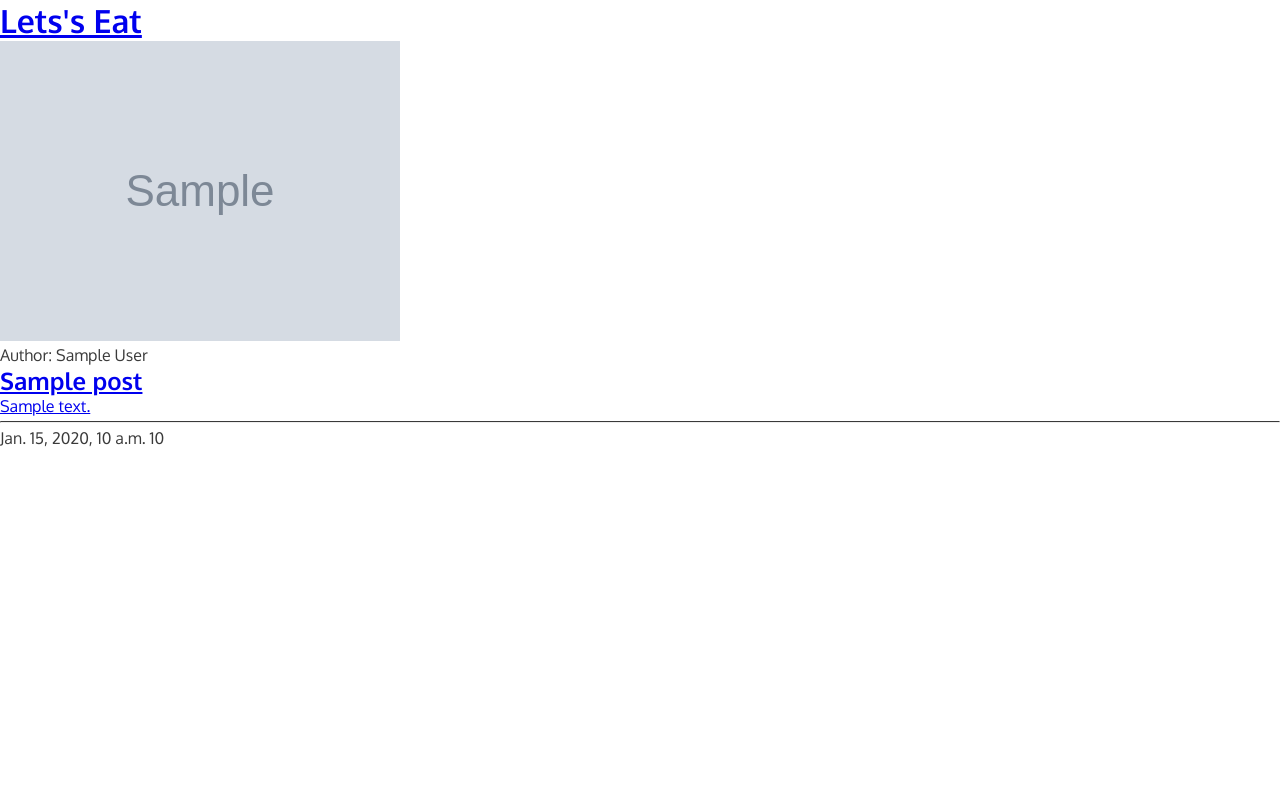
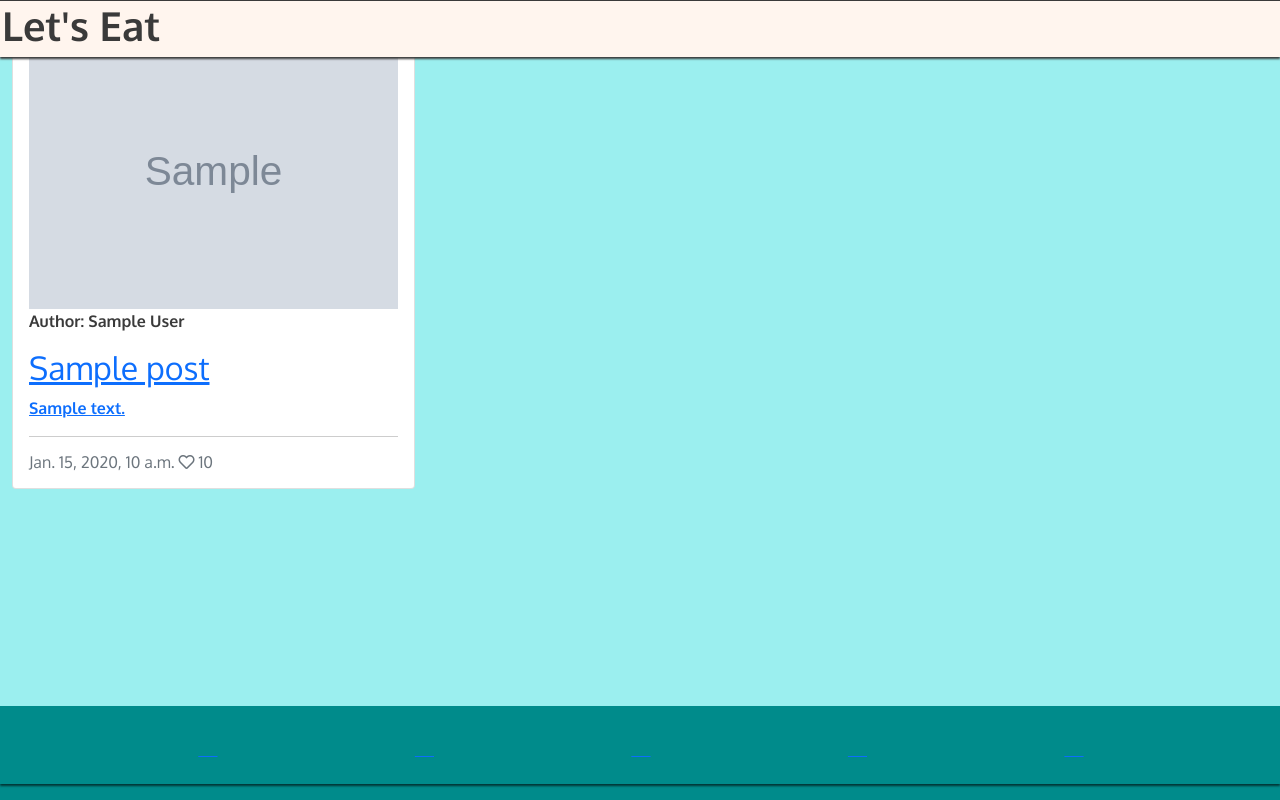
Before and after one commit to maryclaireteahan/letseat, a Django app: template templates/index.html in a window 1280 px wide. Run offline with Django 4.2, Linux system fonts and the light colour scheme; the template is opened without the code that fills it: most values are stand-ins (such as "Sample title", 1, 10 or a date in 2020); grey boxes marked "Sample" are stand-in pictures.

Commit message:
feat: add styling to base and index html

```diff
--- a/letseat/settings.py
+++ b/letseat/settings.py
@@ -64,7 +64,7 @@ ROOT_URLCONF = 'letseat.urls'
 TEMPLATES = [
     {
         'BACKEND': 'django.template.backends.django.DjangoTemplates',
-        'DIRS': [TEMPLATES_DIR],
+        'DIRS': [BASE_DIR / 'templates'],
         'APP_DIRS': True,
         'OPTIONS': {
             'context_processors': [
@@ -76,6 +76,7 @@ TEMPLATES = [
         },
     },
 ]
+
 
 WSGI_APPLICATION = 'letseat.wsgi.application'
 
--- a/static/css/style.css
+++ b/static/css/style.css
@@ -1,11 +1,10 @@
- /* Google fonts import */
- @import url('https://fonts.googleapis.com/css2?family=Oxygen:wght@300;400;700&display=swap');
 
  /* Asterisk wildcard selector to override default styles added by the browser */
  * {
      padding: 0;
      margin: 0;
      box-sizing: border-box;
+     font-weight: 700;
  }
 
  /* General styles */
@@ -20,9 +19,12 @@
      padding-bottom: 0;
  }
 
- hr {
+ header {
      border-top: 1px solid #3a3a3a;
-     margin: 5px 0;
+ }
+
+ header h1 {
+    font-weight: 700;
  }
 
  /* Navbar styles with dropdown toggle */
@@ -54,10 +56,37 @@
  }
 
  /*Header------------------------------------Header----------------------------------Header---------------------------------------------------------------------------------------*/
+ header {
+     background-color: seashell;
+     position: fixed;
+     padding: 0 2px;
+     margin-bottom: 0;
+     z-index: 99;
+     width: 100%;
+     display: flex;
+     justify-content: space-between;
+     align-items: baseline;
+     text-decoration: none;
+     box-shadow: 0 2px 2px #3a3a3a;
+ }
+
+ header a {
+     text-decoration: none;
+     color: inherit;
+ }
 
 
  /*Index-------------------------------------Index-----------------------------------Index---------------------------------------------------------------------------------------*/
 
+ main {
+    flex: 1 0 auto;
+    display: flex;
+    flex-direction: column;
+    background-color: rgb(155, 239, 239);
+    padding-bottom: 0;
+    margin-bottom: 0;
+    align-content: flex-start;
+}
 
  /*Actor-------------------------------------Actor-----------------------------------Actor----------------------------------------------------------------------------------------*/
 
@@ -72,6 +101,26 @@
 
 
  /*Footer------------------------------------Footer----------------------------------Footer---------------------------------------------------------------------------------------*/
+ footer {
+    background-color: darkcyan;
+    padding-top: 0;
+    margin-top: 0;
+}
+
+#social-networks {
+    text-align: center;
+    padding: 20px 0;
+    display: flex;
+    justify-content: space-evenly;
+    list-style-type: none;
+    box-shadow: 0 2px 2px rgb(1, 54, 54);
+}
+
+#social-networks i {
+    font-size: 160%;
+    padding: 5%;
+    color: #3a3a3a;
+}
 
 
 
--- a/templates/base.html
+++ b/templates/base.html
@@ -3,21 +3,36 @@
 <!DOCTYPE html>
 <html lang="en">
 <head>
+
+
     <meta charset="UTF-8">
-    <meta name="viewport" content="width=device-width, initial-scale=1.0">
+    <link rel="preconnect" href="https://fonts.gstatic.com">
+    <meta name="viewport" content="width=device-width, initial-scale=1" />
+    <link href="https://fonts.googleapis.com/css2?family=Oxygen:wght@300;400;700&display=swap" rel="stylesheet">
+    <link rel="stylesheet" href="https://cdnjs.cloudflare.com/ajax/libs/font-awesome/5.15.3/css/all.min.css">
+
     <!-- Meta tags for search engines -->
     <meta name="description" content="Let's Eat! is a recipe blog'.">
     <meta name="keywords" content="Recipe, Blog, Breakfast, Lunch, Dinner, Dessert, Snack, Food, Delicious">
     <!--Title-->
     <title>Let's Eat!</title>
     <!--Favicon-->
-    <link rel="manifest" href="/site.webmanifest">
-    <link rel="stylesheet" href="assets/css/style.css">
+    <link href="{% static 'fontawesomefree/css/fontawesome.css' %}" rel="stylesheet" type="text/css">
+    <link href="{% static 'fontawesomefree/css/brands.css' %}" rel="stylesheet" type="text/css">
+    <link href="{% static 'fontawesomefree/css/solid.css' %}" rel="stylesheet" type="text/css">
+    <link href="https://cdn.jsdelivr.net/npm/bootstrap@5.0.1/dist/css/bootstrap.min.css" rel="stylesheet"
+        integrity="sha384-+0n0xVW2eSR5OomGNYDnhzAbDsOXxcvSN1TPprVMTNDbiYZCxYbOOl7+AMvyTG2x" crossorigin="anonymous">
+    <script src="https://cdn.jsdelivr.net/npm/bootstrap@5.0.1/dist/js/bootstrap.bundle.min.js"
+        integrity="sha384-gtEjrD/SeCtmISkJkNUaaKMoLD0//ElJ19smozuHV6z3Iehds+3Ulb9Bn9Plx0x4" crossorigin="anonymous">
+    </script>
+    <link rel="stylesheet" href="{% static 'css/style.css' %}">
+
+
 </head>
 <body>
     <header>
         <a href="index.html">
-            <h1 id="logo">Lets's Eat</h1>
+            <h1 id="logo">Let's Eat</h1>
         </a>
         <input type="checkbox" id="nav-toggle" name="nav-toggle">
         <label for="nav-toggle" class="nav-toggle-label"><i class="fa-solid fa-bars"
--- a/templates/index.html
+++ b/templates/index.html
@@ -1,5 +1,8 @@
 {% extends "base.html" %}
-
+{% load static %}
+{% block css %}
+<link rel="stylesheet" href="{% static 'css/style.css' %}">
+{% endblock css %}
 {% block content %}
 
 <div class="container-fluid">
```
